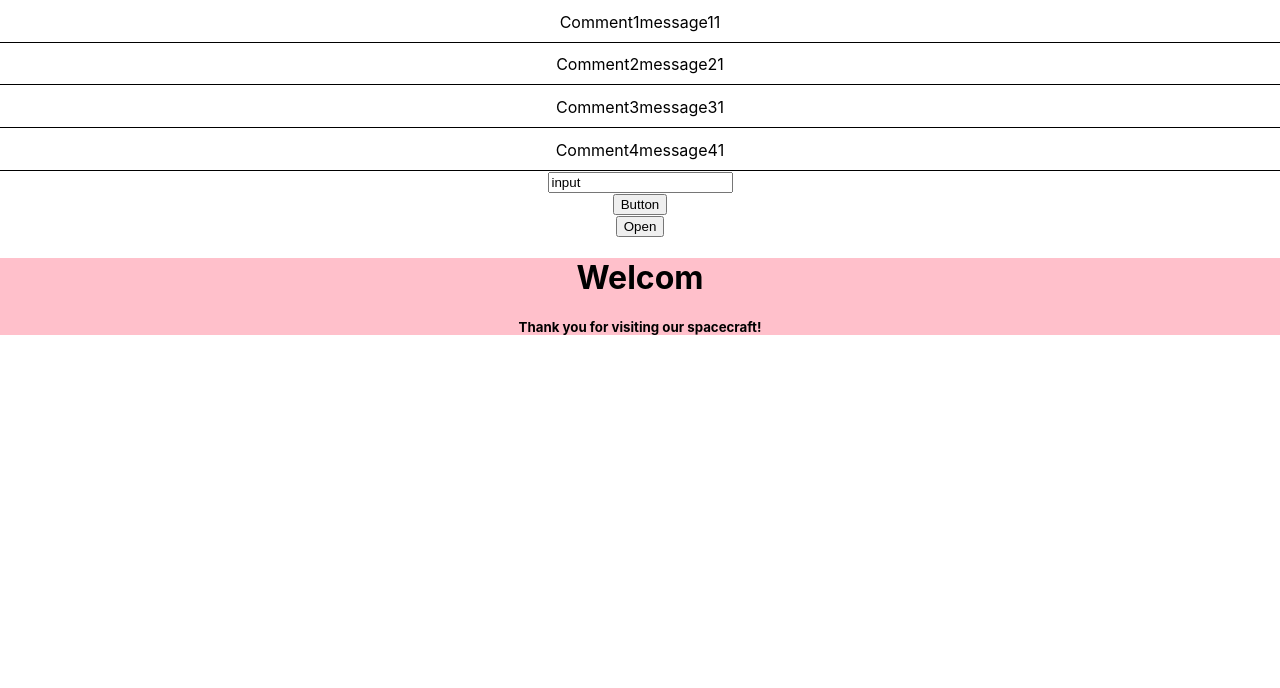
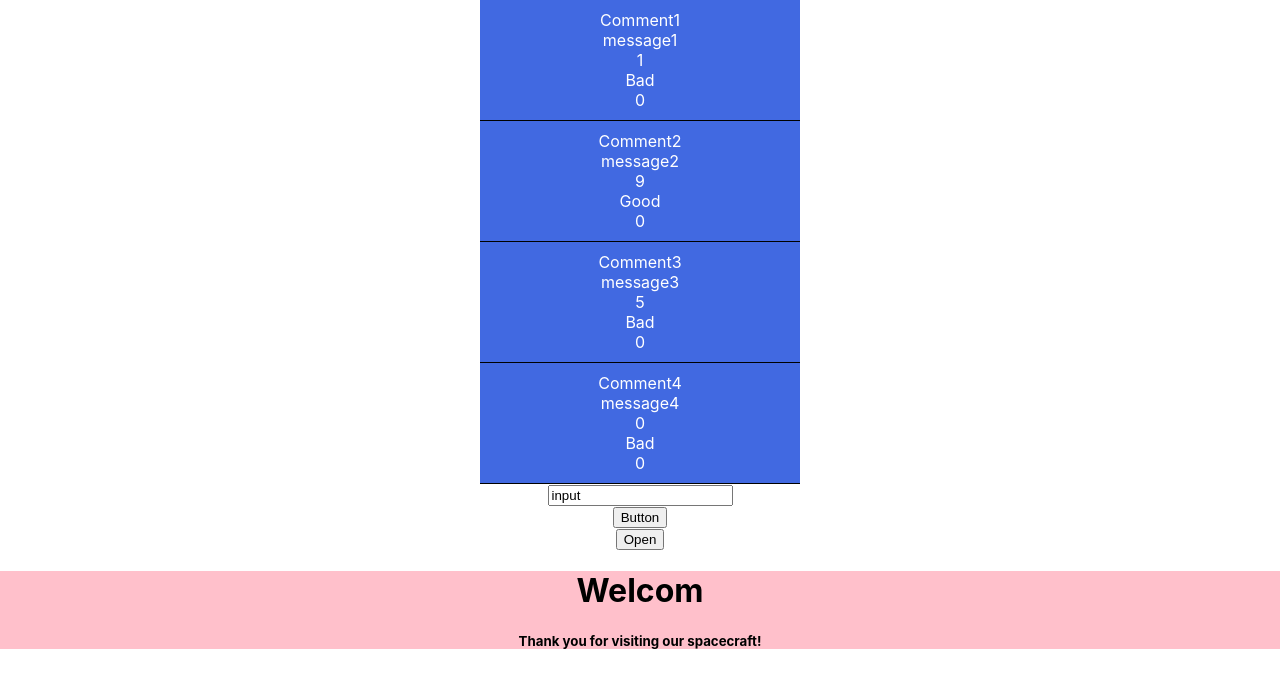
Before and after one commit to ohtaekwon/react-test, a React (Create React App) app: page / in a window 1280 px wide. Shown: the top 688 px of the page. Built offline with nearby package versions, Linux system fonts and the light colour scheme.

Commit message:
memorization2

```diff
--- a/src/components/3-8.Memorization/CommentItem.css
+++ b/src/components/3-8.Memorization/CommentItem.css
@@ -2,13 +2,23 @@
   border-bottom: 1px solid black;
   padding: 10px;
   cursor: pointer;
+  margin: 0 auto;
+  width: 300px;
+  left: 50%;
+  top: 0;
+  justify-content: center;
+  align-items: center;
+  background-color: royalblue;
 }
 span {
+  color: white;
   display: inline-block;
-  align-items: center;
-  text-align: justify;
-  vertical-align: middle;
-  line-height: 20px;
+
+  width: 300px;
+  height: 20px;
+  display: flex;
+  align-items: center; /*세로 정렬*/
+  justify-content: center; /*가로 정렬*/
 }
 .title {
 }
--- a/src/components/3-8.Memorization/CommentItem.jsx
+++ b/src/components/3-8.Memorization/CommentItem.jsx
@@ -1,12 +1,42 @@
-import React from "react";
+import React, { memo, Profiler, useMemo, useState } from "react";
 import "./CommentItem.css";
 
-export default function CommentItem({ title, content, likes }) {
+function CommentItem({ title, content, likes, onClick }) {
+  const [clickCount, setClickCount] = useState(0);
+  function onRenderCallback(
+    id, // 방금 커밋된 Profiler 트리의 "id"
+    phase, // "mount" (트리가 방금 마운트가 된 경우) 혹은 "update"(트리가 리렌더링된 경우)
+    actualDuration, // 커밋된 업데이트를 렌더링하는데 걸린 시간
+    baseDuration, // 메모이제이션 없이 하위 트리 전체를 렌더링하는데 걸리는 예상시간
+    startTime, // React가 언제 해당 업데이트를 렌더링하기 시작했는지
+    commitTime, // React가 해당 업데이트를 언제 커밋했는지
+    interactions // 이 업데이트에 해당하는 상호작용들의 집합
+  ) {
+    // 렌더링 타이밍을 집합하거나 로그...
+    console.log(`actualDuration ${title} : ${actualDuration}`);
+  }
+
+  const handleClick = () => {
+    onClick();
+    setClickCount((prev) => prev + 1);
+    alert(`${title} 눌림`);
+  };
+
+  const rate = useMemo(() => {
+    return likes > 5 ? "Good" : "Bad";
+  }, [likes]);
+
   return (
-    <div className="CommentItem">
-      <span className="title">{title}</span>
-      <span className="content">{content}</span>
-      <span className="likes">{likes}</span>
-    </div>
+    <Profiler id="CommentItem" onRender={onRenderCallback}>
+      <div className="CommentItem" onClick={handleClick}>
+        <span className="title">{title}</span>
+        <span className="content">{content}</span>
+        <span className="likes">{likes}</span>
+        <span className="rating">{rate}</span>
+        <span>{clickCount}</span>
+      </div>
+    </Profiler>
   );
 }
+
+export default memo(CommentItem);
--- a/src/components/3-8.Memorization/Comments.jsx
+++ b/src/components/3-8.Memorization/Comments.jsx
@@ -1,7 +1,10 @@
-import React from "react";
+import React, { useCallback } from "react";
 import CommentItem from "./CommentItem";
 
 export default function Comments(props) {
+  const handleChange = useCallback(() => {
+    console.log("눌림");
+  }, []);
   return (
     <div>
       {props.commentList.map((comment) => (
@@ -10,6 +13,7 @@ export default function Comments(props) {
           title={comment.title}
           content={comment.content}
           likes={comment.likes}
+          onClick={handleChange}
         />
       ))}
     </div>
--- a/src/components/3-8.Memorization/Memo.jsx
+++ b/src/components/3-8.Memorization/Memo.jsx
@@ -1,17 +1,43 @@
-import React, { useState } from "react";
+import React, { useEffect, useState } from "react";
 import Comments from "./Comments";
 
 const commentList = [
   { title: "Comment1", content: "message1", likes: 1 },
-  { title: "Comment2", content: "message2", likes: 1 },
-  { title: "Comment3", content: "message3", likes: 1 },
-  { title: "Comment4", content: "message4", likes: 1 },
+  {
+    title: "Comment2",
+    content: "message2",
+    likes: Math.floor(Math.random() * 10),
+  },
+  {
+    title: "Comment3",
+    content: "message3",
+    likes: Math.floor(Math.random() * 10),
+  },
+  {
+    title: "Comment4",
+    content: "message4",
+    likes: Math.floor(Math.random() * 10),
+  },
 ];
 export default function Memo() {
   const [comments, setComments] = useState(commentList);
-  return (
-    <div>
-      <Comments commentList={comments} />
-    </div>
-  );
+
+  useEffect(() => {
+    const interval = setInterval(() => {
+      setComments((preveComment) => [
+        ...preveComment,
+        {
+          title: `Comment${preveComment.length + 1}`,
+          content: `message${preveComment.length + 1}`,
+          likes: Math.floor(Math.random() * 10),
+        },
+      ]);
+    }, 10000);
+
+    return () => {
+      clearInterval(interval);
+    };
+  }, []);
+
+  return <Comments commentList={comments} />;
 }
```
